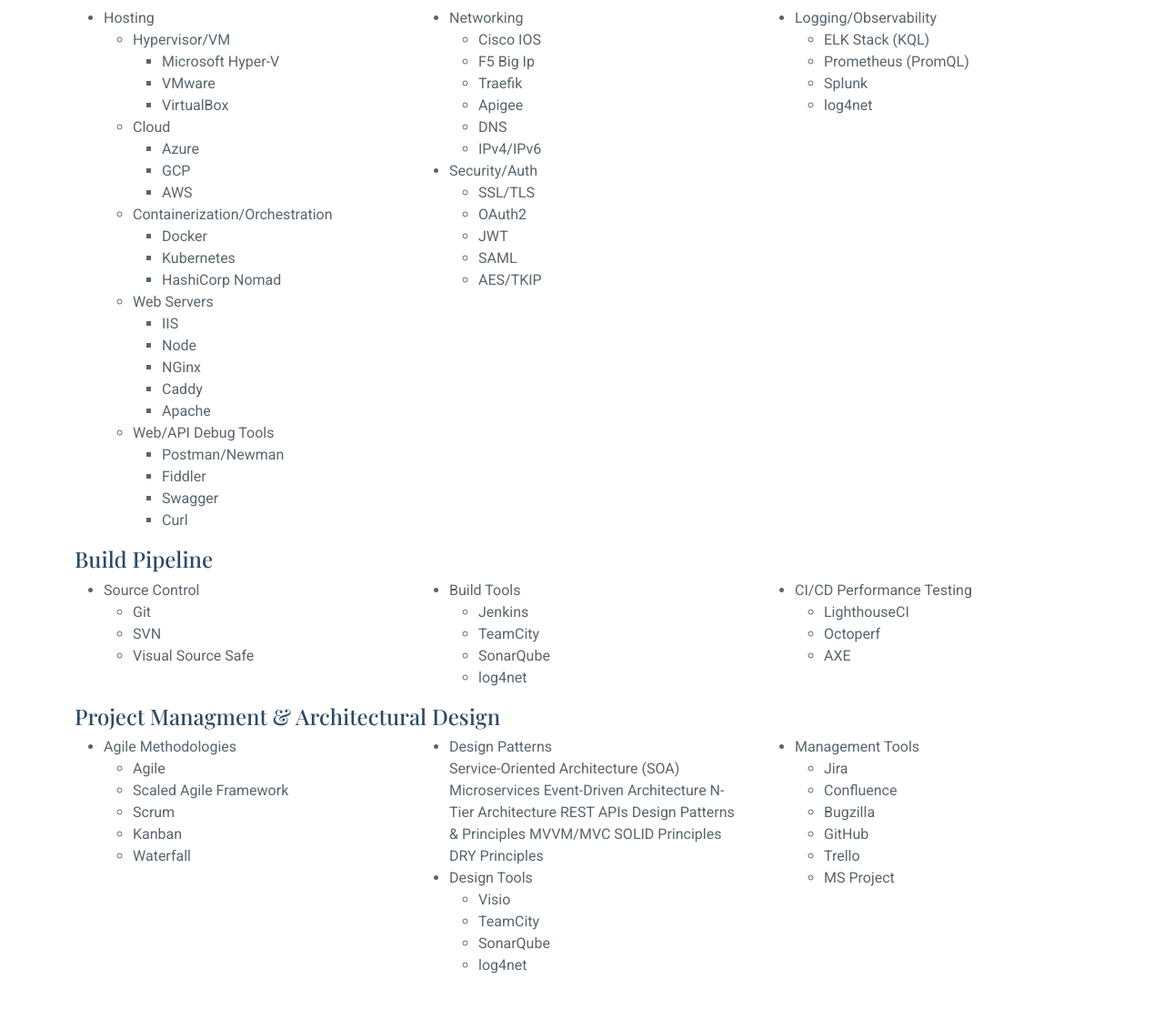
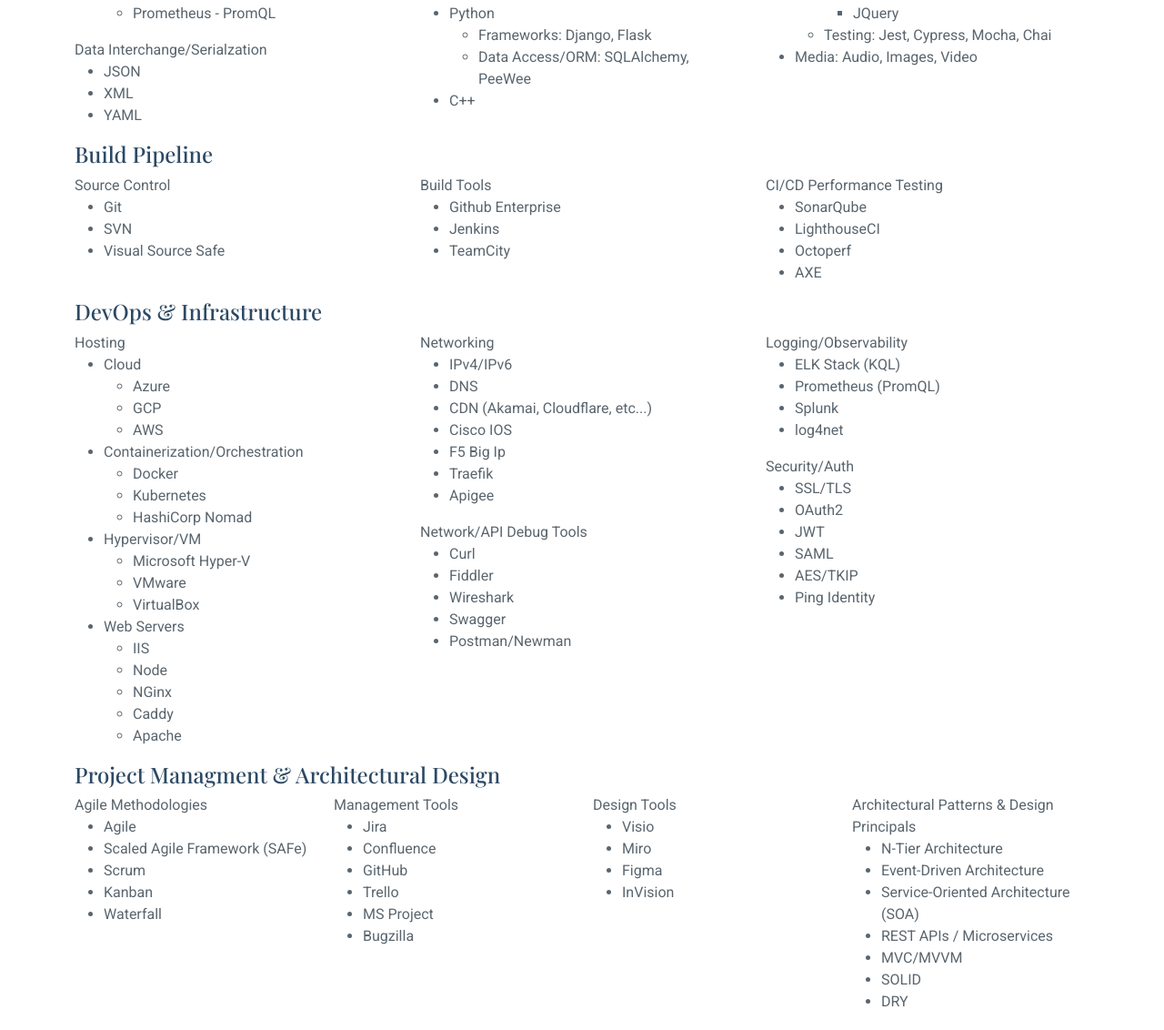
Before and after one commit to johndmeyer/jmeyer-site, a plain HTML site: page index.html in a window 1280 px wide. Shown: the part 2829-3961 px from the top of the page at 91% size. Drawn offline with nearby package versions, Linux system fonts and the light colour scheme; a web font is replaced by a local one.

Commit message:
minor improvements

```diff
--- a/index.html
+++ b/index.html
@@ -182,6 +182,12 @@
               <h5>2013 - 2016</h5>
               <p><em>Perficient, Denver, CO</em></p>
               <p>
+                Perficient is the leading global digital consultancy where great minds and great companies converge to
+                boldly advance business. The company's offerings include enterprise mobile applications, creative services,
+                marketing, digital strategy, Internet of Things (IOT), information technology, management consulting,
+                custom development, and platform implementations.
+              </p>
+              <p>
                 Was the technical lead on a team that developed and supported a central data management application to
                 a major telecom carrier (CenturyLink, formerly Level 3 Communications, formerly TW Telecom). This
                 application housed detailed information about the locations that the company had existing fibre/copper.
@@ -224,6 +230,10 @@
           I've touched literally thousands of different types of technology over the years. Below is an attempt to
           create a skills matrix that reflects the complexity of the systems I've created and/or supported.
         </p>
+        <br/>
+        <p>
+          Skills matrix is in progress...
+        </p>
       </div>
 
       <div class="container" data-aos="fade-up" data-aos-delay="100">
@@ -233,6 +243,7 @@
         </div>
 
         <div class="row">
+
           <div class="col-sm-4">
             Back End / Database
             <ul>
@@ -255,7 +266,6 @@
               <li>JSON</li>
               <li>XML</li>
               <li>YAML</li>
-              <li>CSV</li>
             </ul>
           </div>
 
@@ -281,9 +291,9 @@
                 <li>Data Access/ORM: SQLAlchemy, PeeWee</li>
               </ul>
               <li>C++</li>
-              <li>PHP</li>
             </ul>
           </div>
+
           <div class="col-sm-4">
             Front End / Client Side
             <ul>
@@ -309,20 +319,52 @@
             </ul>
           </div>
         </div>
+
+        <div class="row">
+          <h4>Build Pipeline</h4>
+        </div>
+
+        <div class="row">
+
+          <div class="col-sm-4">
+            Source Control
+            <ul>
+              <li>Git</li>
+              <li>SVN</li>
+              <li>Visual Source Safe</li>
+            </ul>
+          </div>
+
+          <div class="col-sm-4">
+            Build Tools
+            <ul>
+              <li>Github Enterprise</li>
+              <li>Jenkins</li>
+              <li>TeamCity</li>
+            </ul>
+          </div>
+
+          <div class="col-sm-4">
+            CI/CD Performance Testing
+            <ul>
+              <li>SonarQube</li>
+              <li>LighthouseCI</li>
+              <li>Octoperf</li>
+              <li>AXE</li>
+            </ul>
+          </div>
+
+        </div>
+
         <div class="row">
           <h4>DevOps & Infrastructure</h4>
         </div>
+
         <div class="row">
+
           <div class="col-sm-4">
+            Hosting
             <ul>
-              <li>Hosting</li>
-              <ul>
-                <li>Hypervisor/VM</li>
-                <ul>
-                  <li>Microsoft Hyper-V</li>
-                  <li>VMware</li>
-                  <li>VirtualBox</li>
-                </ul>
               <li>Cloud</li>
               <ul>
                 <li>Azure</li>
@@ -335,6 +377,12 @@
                 <li>Kubernetes</li>
                 <li>HashiCorp Nomad</li>
               </ul>
+              <li>Hypervisor/VM</li>
+              <ul>
+                <li>Microsoft Hyper-V</li>
+                <li>VMware</li>
+                <li>VirtualBox</li>
+              </ul>
               <li>Web Servers</li>
               <ul>
                 <li>IIS</li>
@@ -343,142 +391,103 @@
                 <li>Caddy</li>
                 <li>Apache</li>
               </ul>
-                <li>Web/API Debug Tools</li>
-                <ul>
-                  <li>Postman/Newman</li>
-                  <li>Fiddler</li>
-                  <li>Swagger</li>
-                  <li>Curl</li>
-                </ul>
-              </ul>
             </ul>
           </div>
+
           <div class="col-sm-4">
+            Networking
             <ul>
-              <li>Networking</li>
-              <ul>
+              <li>IPv4/IPv6</li>
+              <li>DNS</li>
+              <li>CDN (Akamai, Cloudflare, etc...)</li>
               <li>Cisco IOS</li>
               <li>F5 Big Ip</li>
               <li>Traefik</li>
               <li>Apigee</li>
-                <li>DNS</li>
-                <li>IPv4/IPv6</li>
             </ul>
-              <li>Security/Auth</li>
+            Network/API Debug Tools
+            <ul>
+              <li>Curl</li>
+              <li>Fiddler</li>
+              <li>Wireshark</li>
+              <li>Swagger</li>
+              <li>Postman/Newman</li>
+            </ul>
+          </div>
+
+          <div class="col-sm-4">
+            Logging/Observability
+            <ul>
+              <li>ELK Stack (KQL)</li>
+              <li>Prometheus (PromQL)</li>
+              <li>Splunk</li>
+              <li>log4net</li>
+            </ul>
+            Security/Auth
             <ul>
               <li>SSL/TLS</li>
               <li>OAuth2</li>
               <li>JWT</li>
               <li>SAML</li>
               <li>AES/TKIP</li>
-              </ul>
+              <li>Ping Identity</li>
             </ul>
           </div>
-          <div class="col-sm-4">
-            <ul>
-              <li>Logging/Observability</li>
-              <ul>
-                <li>ELK Stack (KQL)</li>
-                <li>Prometheus (PromQL)</li>
-                <li>Splunk</li>
-                <li>log4net</li>
-              </ul>
 
-            </ul>
-          </div>
-        </div>
-
-        <div class="row">
-          <h4>Build Pipeline</h4>
-        </div>
-        <div class="row">
-          <div class="col-sm-4">
-            <ul>
-
-              <li>Source Control</li>
-              <ul>
-                <li>Git</li>
-                <li>SVN</li>
-                <li>Visual Source Safe</li>
-              </ul>
-            </ul>
-          </div>
-          <div class="col-sm-4">
-            <ul>
-              <li>Build Tools</li>
-              <ul>
-                <li>Jenkins</li>
-                <li>TeamCity</li>
-                <li>SonarQube</li>
-                <li>log4net</li>
-              </ul>
-            </ul>
-          </div>
-          <div class="col-sm-4">
-            <ul>
-              <li>CI/CD Performance Testing</li>
-              <ul>
-                <li>LighthouseCI</li>
-                <li>Octoperf</li>
-                <li>AXE</li>
-              </ul>
-            </ul>
-          </div>
         </div>
 
         <div class="row">
           <h4>Project Managment & Architectural Design</h4>
         </div>
+
         <div class="row">
-          <div class="col-sm-4">
-            <ul>
-              <li>Agile Methodologies</li>
+
+          <div class="col-sm-3">
+            Agile Methodologies
             <ul>
               <li>Agile</li>
-                <li>Scaled Agile Framework</li>
+              <li>Scaled Agile Framework (SAFe)</li>
               <li>Scrum</li>
               <li>Kanban</li>
               <li>Waterfall</li>
             </ul>
-            </ul>
           </div>
-          <div class="col-sm-4">
-            <ul>
-              <li>Design Patterns</li>
-              Service-Oriented Architecture (SOA)
-              Microservices
-              Event-Driven Architecture
-              N-Tier Architecture
-              REST APIs
 
-              Design Patterns & Principles
-
-              MVVM/MVC
-              SOLID Principles
-              DRY Principles
-
-              <li>Design Tools</li>
-              <ul>
-                <li>Visio</li>
-                <li>TeamCity</li>
-                <li>SonarQube</li>
-                <li>log4net</li>
-              </ul>
-            </ul>
-          </div>
-          <div class="col-sm-4">
-            <ul>
-              <li>Management Tools</li>
+          <div class="col-sm-3">
+            Management Tools
             <ul>
               <li>Jira</li>
               <li>Confluence</li>
-                <li>Bugzilla</li>
               <li>GitHub</li>
               <li>Trello</li>
               <li>MS Project</li>
-              </ul>
+              <li>Bugzilla</li>
             </ul>
           </div>
+
+          <div class="col-sm-3">
+            Design Tools
+            <ul>
+              <li>Visio</li>
+              <li>Miro</li>
+              <li>Figma</li>
+              <li>InVision</li>
+            </ul>
+          </div>
+
+          <div class="col-sm-3">
+            Architectural Patterns & Design Principals
+            <ul>
+              <li>N-Tier Architecture</li>
+              <li>Event-Driven Architecture</li>
+              <li>Service-Oriented Architecture (SOA)</li>
+              <li>REST APIs / Microservices</li>
+              <li>MVC/MVVM</li>
+              <li>SOLID</li>
+              <li>DRY</li>
+            </ul>
+          </div>
+
         </div>
 
       </div>
@@ -504,27 +513,17 @@
           <p>
             Here I've built a full stack cookbook app in 3 different stacks to show that I am proficient in multiple
             different languages, frameworks, and technologies. This application is complex enough to show depth of
-            knowledge in each tech, but not so complex as to take forever to complete. Please note that these apps are
-            works in progress and are demos that are not meant to handle production traffic.
+            knowledge in each tech, but not so complex as to take forever to complete. <b>Please note that these apps are
+            works in progress and are demos that are not meant to handle production traffic, and are hosted on the free or
+            base plans with the respective cloud providers.</b> You may need to refresh a few times before data starts
+            flowing from the database, through the API and into the UI.
           </p>
-
-          <div class="col-xl-3 col-md-6 d-flex" data-aos="fade-up" data-aos-delay="100">
-            <div class="service-item position-relative">
-              <div class="icon"><i class="bi bi-activity icon"></i></div>
-              <h4><a href="http://44.234.60.184:8080">MERN on AWS</a></h4>
-              <ul>
-                <li>AWS</li>
-                <li>MySQL</li>
-                <li><a href="http://34.223.67.224:3000/docs">Express</a></li>
-                <li><a href="http://44.234.60.184:8080/">React</a></li>
-              </ul>
-            </div>
-          </div><!-- End Service Item -->
 
           <div class="col-xl-3 col-md-6 d-flex" data-aos="fade-up" data-aos-delay="200">
             <div class="service-item position-relative">
               <div class="icon"><i class="bi bi-bounding-box-circles icon"></i></div>
               <h4><a href="https://web-app-recipe-ui-h5huesc8bzf6bzd6.canadacentral-01.azurewebsites.net">Modern .Net on Azure</a></h4>
+              <p>This one is working end to end. The database and API are nearing completion, but the UI is still missing some functionality.</p>
               <ul>
                 <li>Azure</li>
                 <li>SQL Server</li>
@@ -534,13 +533,28 @@
             </div>
           </div><!-- End Service Item -->
 
+          <div class="col-xl-3 col-md-6 d-flex" data-aos="fade-up" data-aos-delay="100">
+            <div class="service-item position-relative">
+              <div class="icon"><i class="bi bi-activity icon"></i></div>
+              <h4><a href="http://44.234.60.184:8080">MERN on AWS</a></h4>
+              <p>I'm switching this one over from MySql to Mongo. Amazon keeps changing the IPs of my Fargate containers.</p>
+              <ul>
+                <li>AWS</li>
+                <li>MongoDb</li>
+                <li><a href="http://34.223.67.224:3000/docs">Express</a></li>
+                <li><a href="http://44.234.60.184:8080/">React</a></li>
+              </ul>
+            </div>
+          </div><!-- End Service Item -->
+
           <div class="col-xl-3 col-md-6 d-flex" data-aos="fade-up" data-aos-delay="300">
             <div class="service-item position-relative">
               <div class="icon"><i class="bi bi-calendar4-week icon"></i></div>
               <h4><a href="">MPV on GCP</a></h4>
+              <p>This one is mostly built out, but not yet deployed to GCP. The vue front end is probably the most complete of the 3.</p>
               <ul>
                 <li>GCP</li>
-                <li>Mongo</li>
+                <li>MySql</li>
                 <li><a href="">Python Flask</a></li>
                 <li><a href="">Vue</a></li>
               </ul>
@@ -571,12 +585,10 @@
 
           <div class="col-xl-3 col-md-6 d-flex" data-aos="fade-up" data-aos-delay="200">
             <div class="service-item position-relative">
-              <div class="icon"><i class="bi bi-bounding-box-circles icon"></i></div>
-              <h4><a href="" class="stretched-link">Building Info</a></h4>
-              <p>A concept for an application I'm working on</p>
+              <div class="icon"><i class="bi bi-calendar4-week icon"></i></div>
+              <h4><a href="https://github.com/johndmeyer/jmeyer-site" class="stretched-link">johndmeyer.info</a></h4>
+              <p><b>This</b> personal site - hosted on GCP</p>
               <ul>
-                <li><a href="">UI</a></li>
-                <li><a href="">API</a></li>
                 <li><a href="">Source</a></li>
               </ul>
             </div>
@@ -584,10 +596,12 @@
 
           <div class="col-xl-3 col-md-6 d-flex" data-aos="fade-up" data-aos-delay="200">
             <div class="service-item position-relative">
-              <div class="icon"><i class="bi bi-calendar4-week icon"></i></div>
-              <h4><a href="https://github.com/johndmeyer/jmeyer-site" class="stretched-link">johndmeyer.info</a></h4>
-              <p><b>This</b> personal site - hosted on GCP</p>
+              <div class="icon"><i class="bi bi-bounding-box-circles icon"></i></div>
+              <h4><a href="" class="stretched-link">Building Info</a></h4>
+              <p>A concept for an application I'm working on</p>
               <ul>
+                <li><a href="">UI</a></li>
+                <li><a href="">API</a></li>
                 <li><a href="">Source</a></li>
               </ul>
             </div>
```
Also changed, not shown: 1 other file. Lines whose indentation alone changed are shown as unchanged.
